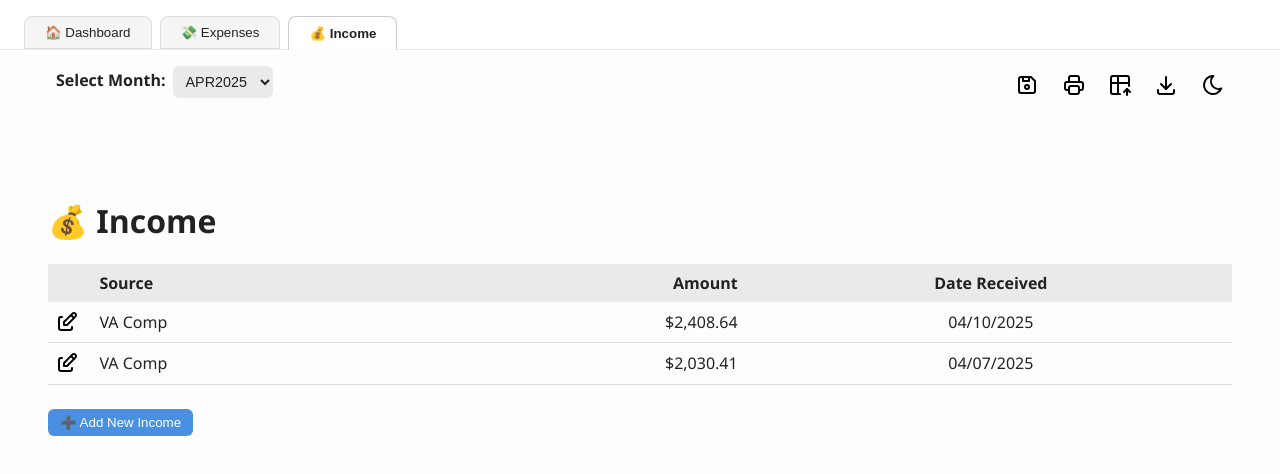
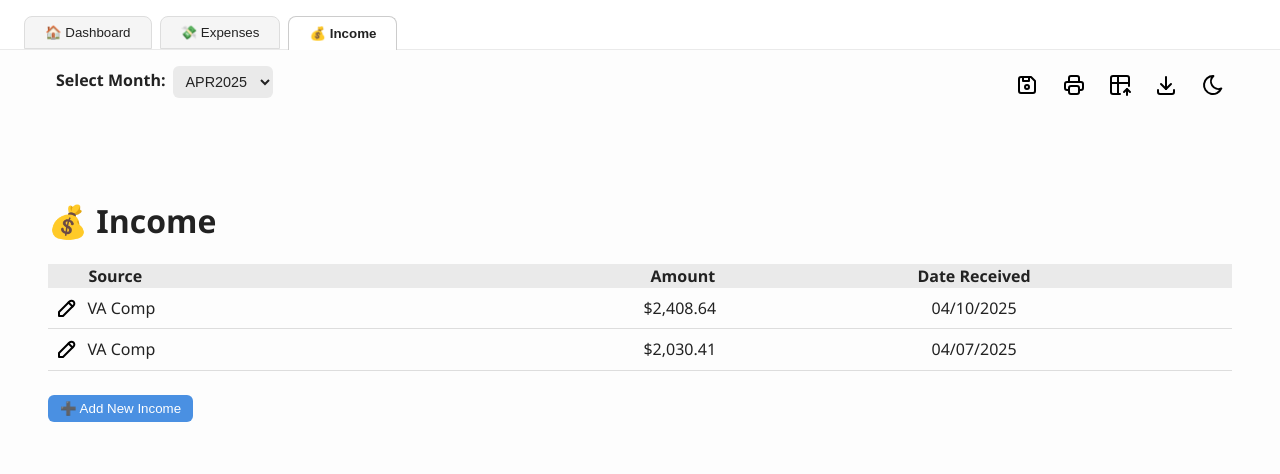
Before and after one commit to flipzoid82/budget-tracker-v3, a React (Vite) app: page /income in a window 1280 px wide. Shown: the top 474 px of the page. Built offline with nearby package versions, Linux system fonts and the light colour scheme.

Commit message:
feat: More UI improvements

```diff
--- a/src/components/icons/IconEdit.jsx
+++ b/src/components/icons/IconEdit.jsx
@@ -6,14 +6,12 @@ const IconEdit = () => (
         viewBox="0 0 24 24"
         fill="none"
         stroke="currentColor"
-        strokeWidth="2"
-        strokeLinecap="round"
-        strokeLinejoin="round"
-    >
+        stroke-width="2"
+        stroke-linecap="round"
+        stroke-linejoin="round">
         <path stroke="none" d="M0 0h24v24H0z" fill="none"/>
-        <path d="M7 7h-1a2 2 0 0 0 -2 2v9a2 2 0 0 0 2 2h9a2 2 0 0 0 2 -2v-1" />
-        <path d="M20.385 6.585a2.1 2.1 0 0 0 -2.97 -2.97l-8.415 8.385v3h3l8.385 -8.415z" />
-        <path d="M16 5l3 3" />
+        <path d="M4 20h4l10.5 -10.5a2.828 2.828 0 1 0 -4 -4l-10.5 10.5v4" />
+        <path d="M13.5 6.5l4 4" />
     </svg>
   );
 
--- a/src/pages/IncomePage.jsx
+++ b/src/pages/IncomePage.jsx
@@ -89,10 +89,10 @@ const IncomePage = () => {
         <table style={{ width: "100%", borderCollapse: "collapse" }}>
           <thead>
             <tr style={{ background: "var(--color-muted)", color: "var(--color-text)", fontWeight: "600" }}>
-              <th style={{ width: "1px", padding: "0.5rem 0.75rem", textAlign: "left" }}></th>
-              <th style={{ padding: "0.5rem 0.75rem", textAlign: "left" }}>Source</th>
-              <th style={{ padding: "0.5rem 0.75rem", textAlign: "right" }}>Amount</th>
-              <th style={{ padding: "0.5rem 0.75rem", textAlign: "center" }}>Date Received</th>
+              <th style={{ textAlign: "left" }}></th>
+              <th style={{ textAlign: "left" }}>Source</th>
+              <th style={{ textAlign: "right" }}>Amount</th>
+              <th style={{ textAlign: "center" }}>Date Received</th>
             </tr>
           </thead>
           <tbody>
@@ -149,9 +149,9 @@ const IncomePage = () => {
                     )}
                   </div>
                 </td>
-                <td style={{ padding: "0.5rem 0.75rem" }}>{item.source}</td>
-                <td style={{ padding: "0.5rem 0.75rem", textAlign: "right" }}>{formatCurrency(item.amount)}</td>
-                <td style={{ padding: "0.5rem 0.75rem", textAlign: "center" }}>{item.date}</td>
+                <td style={{ padding: "0", textAlign: "left" }}>{item.source}</td>
+                <td style={{ padding: "0", textAlign: "right" }}>{formatCurrency(item.amount)}</td>
+                <td style={{ padding: "0", textAlign: "center" }}>{item.date}</td>
               </tr>
             ))}
           </tbody>
```
